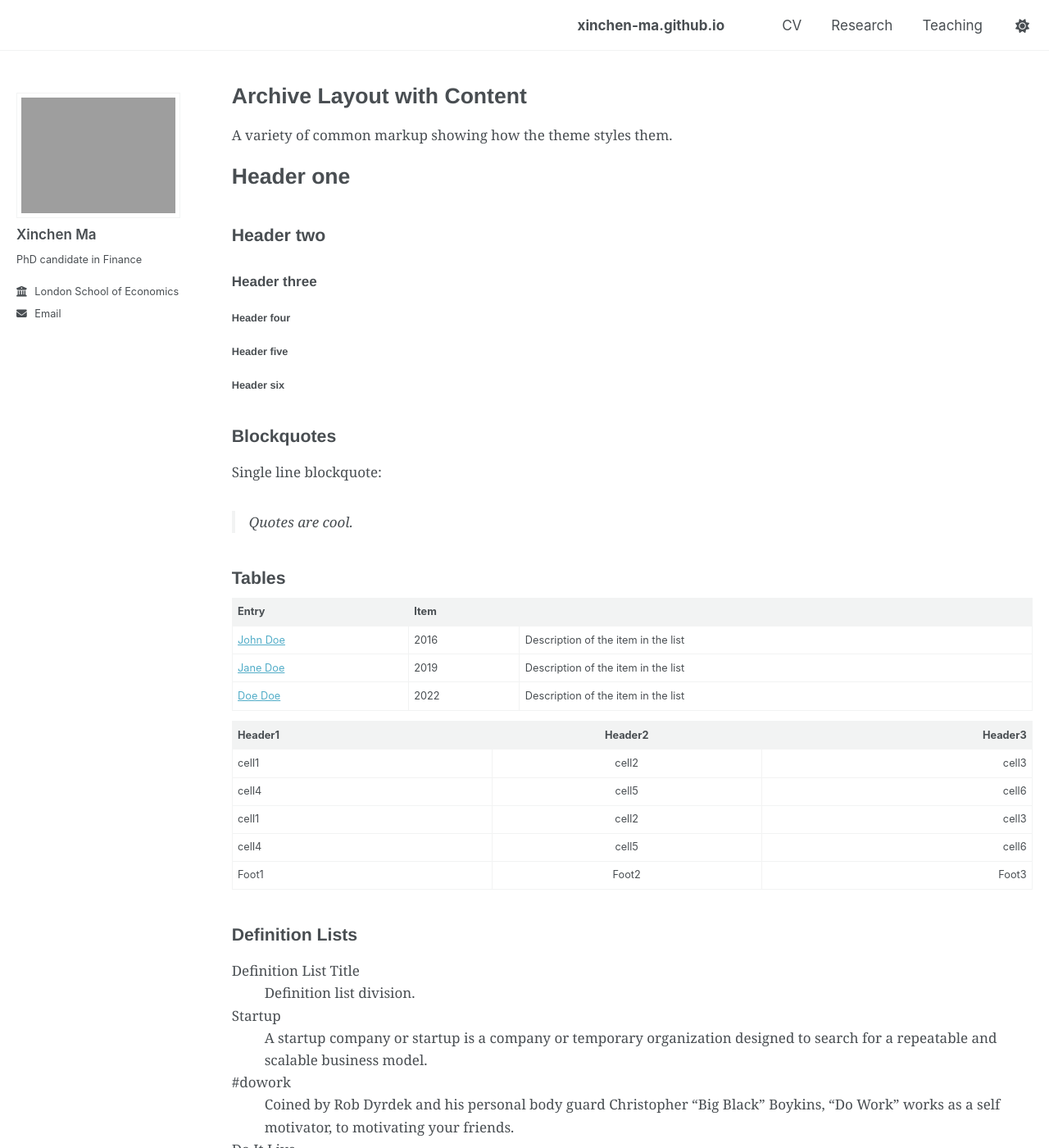
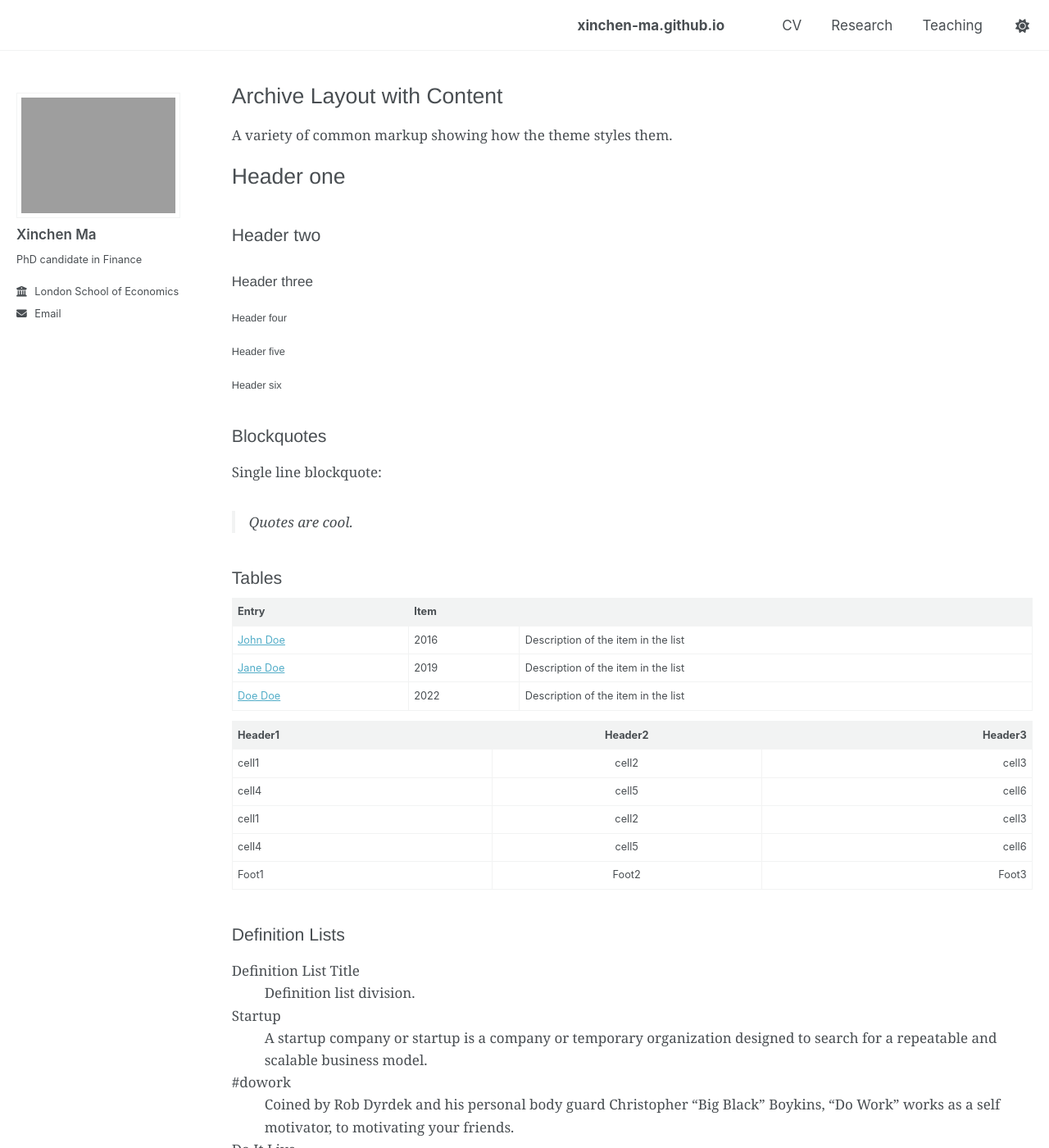
Before and after one commit to xinchen-ma/xinchen-ma.github.io, a Jekyll site: the page built from _pages/archive-layout-with-content.md, in a window 1280 px wide and 1400 px high. Shown: the whole window at 82% size. Built offline with Jekyll 4.4.1, drawn with Linux system fonts in a browser that asks for light colours; a script that is not in the unit is left out.

Commit message:
Update custom.css

```diff
--- a/assets/css/custom.css
+++ b/assets/css/custom.css
@@ -87,7 +87,7 @@ body {
 h1, h2, h3, h4, h5, h6,
 .page__title {
   font-family: "Helvetica Neue", Helvetica, Arial, sans-serif;
-  font-weight: 600;   /* lighter than 700, makes titles less heavy */
+  font-weight: 570;   /* lighter than 700, makes titles less heavy */
   line-height: 1.2;   /* tighter, helps fit titles in fewer lines */
 } */
 h1, h2, h3, h4, h5, h6,
```
